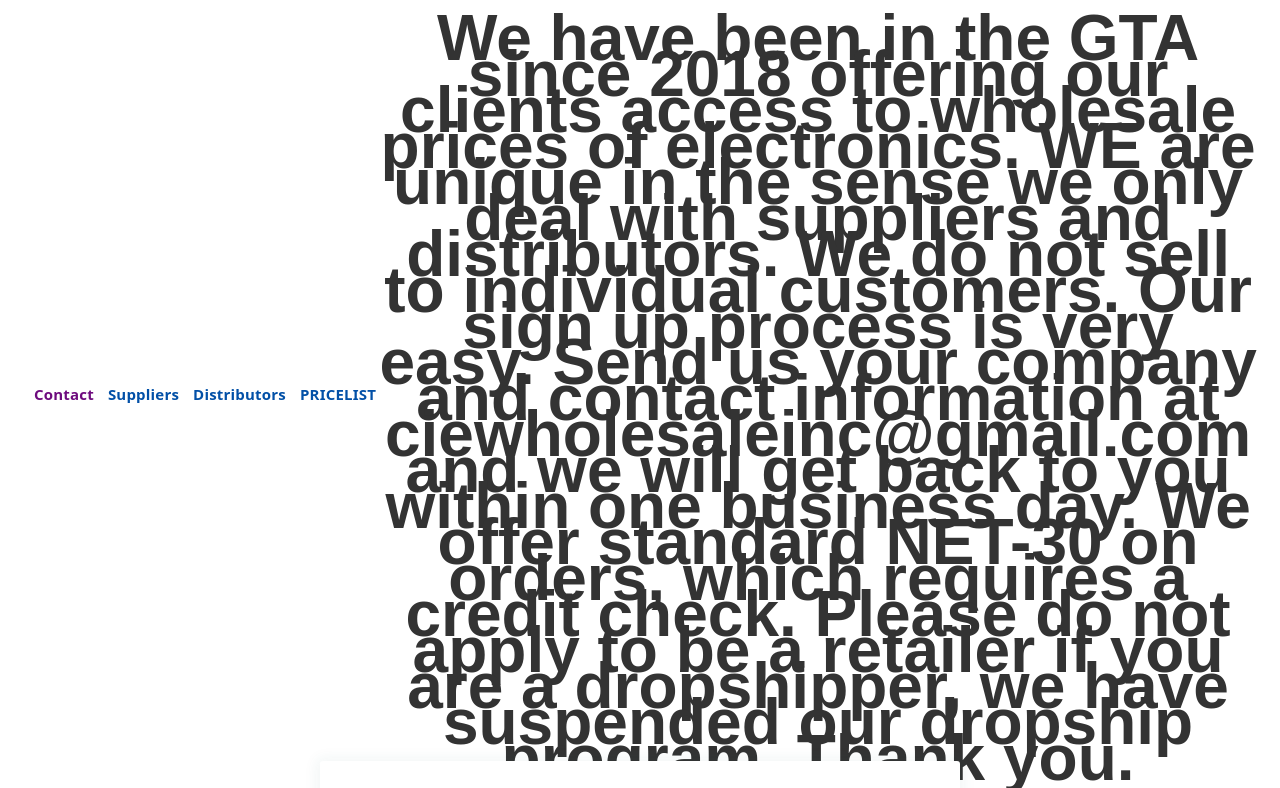
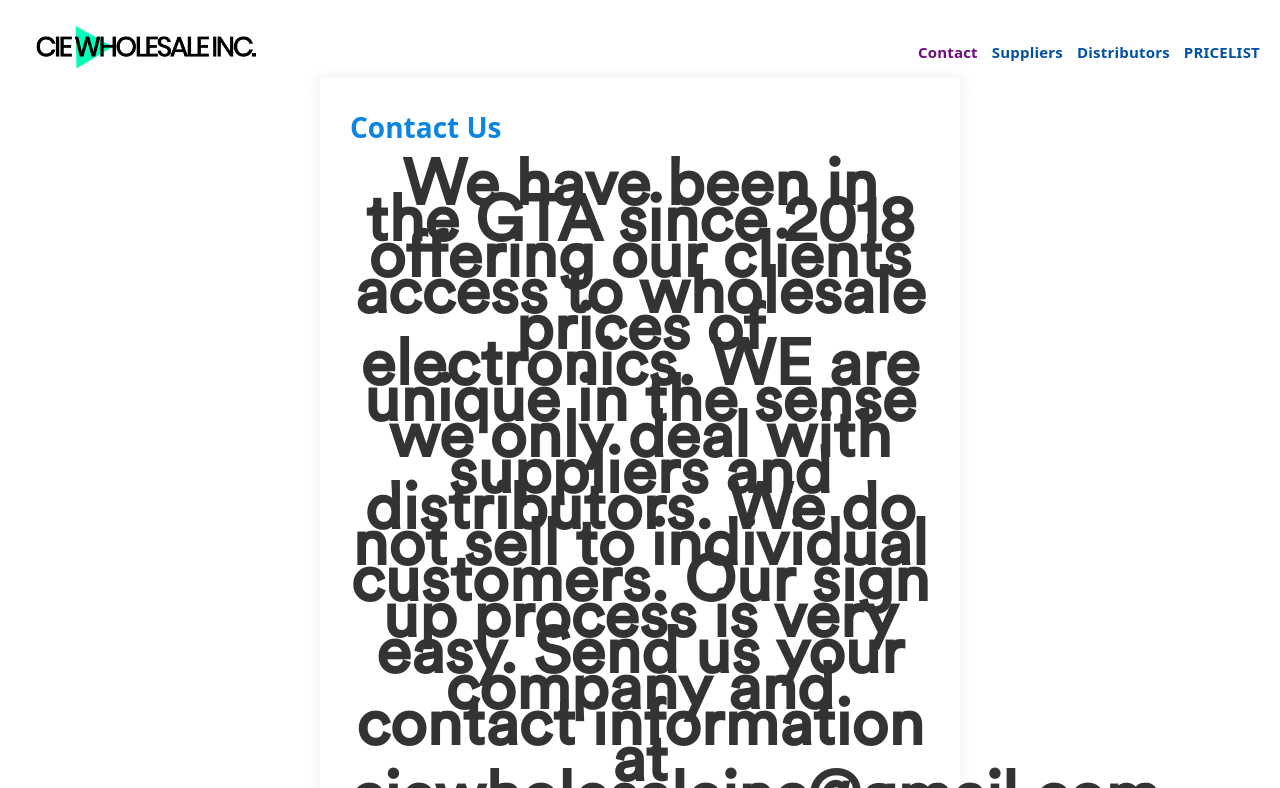
Before and after one commit to johnlue3/ciewhole, a plain HTML site: page contact.html in a window 1280 px wide. Shown: the top 788 px of the page. Drawn offline with nearby package versions, Linux system fonts and the light colour scheme; a script that the page names is missing; a web font is replaced by a local one.

Commit message:
fixed contact page h2

```diff
--- a/contact.html
+++ b/contact.html
@@ -45,18 +45,18 @@
         <div class="menu-button w-nav-button">
             <div class="icon w-icon-nav-menu"></div>
         </div>
-        <container>
-            <h2 style="text-align: center; font-size: 5vw;">
-                We have been in the GTA since 2018 offering our clients access to wholesale prices of electronics. WE are unique in the sense we only deal with suppliers and distributors. We do not sell to individual customers. Our sign up process is very easy. Send
-                us your company and contact information at ciewholesaleinc@gmail.com and we will get back to you within one business day. We offer standard NET-30 on orders, which requires a credit check. Please do not apply to be a retailer if you are
-                a dropshipper, we have suspended our dropship program. Thank you.</h2>
-        </container>
     </div>
     <div class="application-section">
         <div class="form-holding-div">
             <div class="form-wrap w-form" data-ix="fade-on-load-2">
                 <form id="wf-form-Contact-form" name="wf-form-Contact-form" data-name="Contact form" method="post">
                     <div class="amenity-title dark">Contact Us</div>
+                    <container>
+                        <h2 style="text-align: center; font-size: 5vw;">
+                            We have been in the GTA since 2018 offering our clients access to wholesale prices of electronics. WE are unique in the sense we only deal with suppliers and distributors. We do not sell to individual customers. Our sign up process is very easy. Send
+                            us your company and contact information at ciewholesaleinc@gmail.com and we will get back to you within one business day. We offer standard NET-30 on orders, which requires a credit check. Please do not apply to be a retailer
+                            if you are a dropshipper, we have suspended our dropship program. Thank you.</h2>
+                    </container>
                     <div class="columns w-row">
                         <div class="left-col---form w-col w-col-6"><label for="Name" class="form-label">Your name</label><input type="email" class="form-style w-input" maxlength="256" name="Name" data-name="Name" id="Name" required=""></div>
                         <div class="right-col---form w-col w-col-6"><label for="Contact-Email-2" class="form-label">Your email</label><input type="email" class="form-style w-input" maxlength="256" name="Contact-Email" data-name="Contact Email" id="Contact-Email" required=""></div>
```
